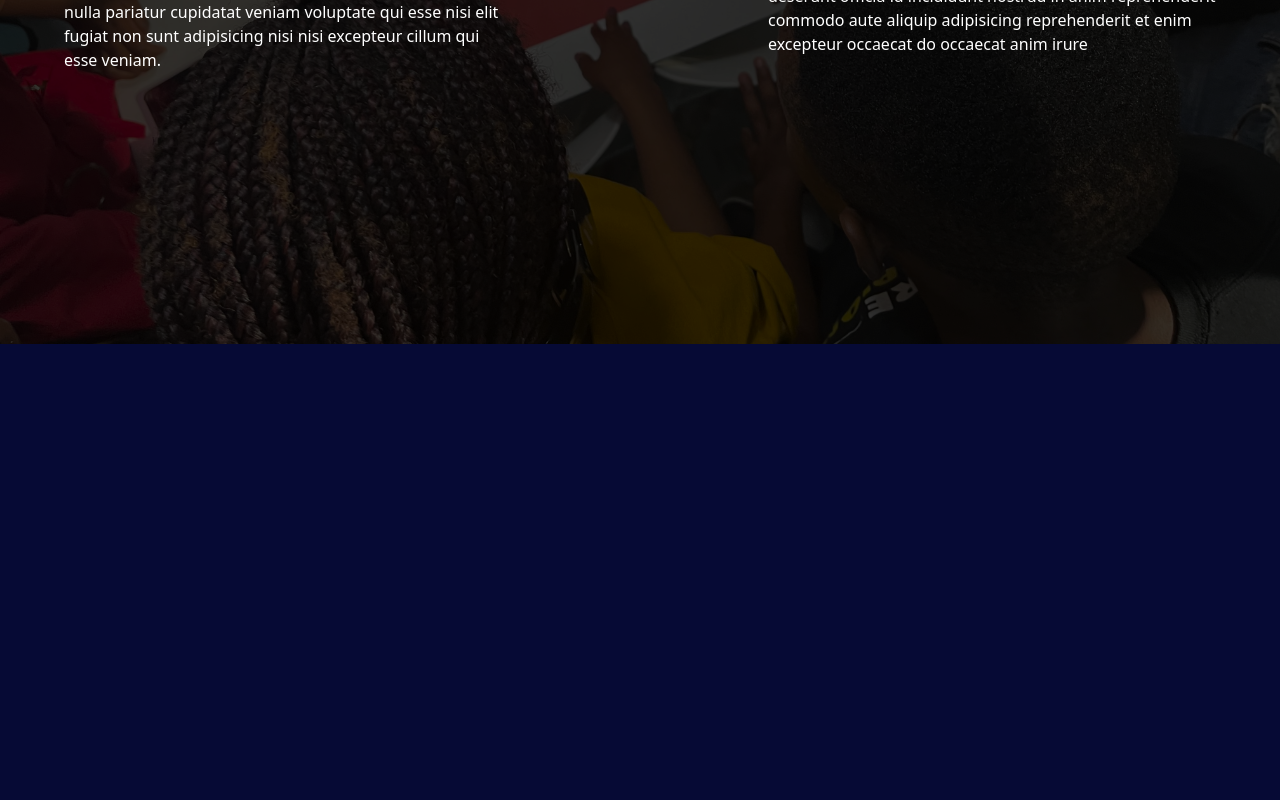
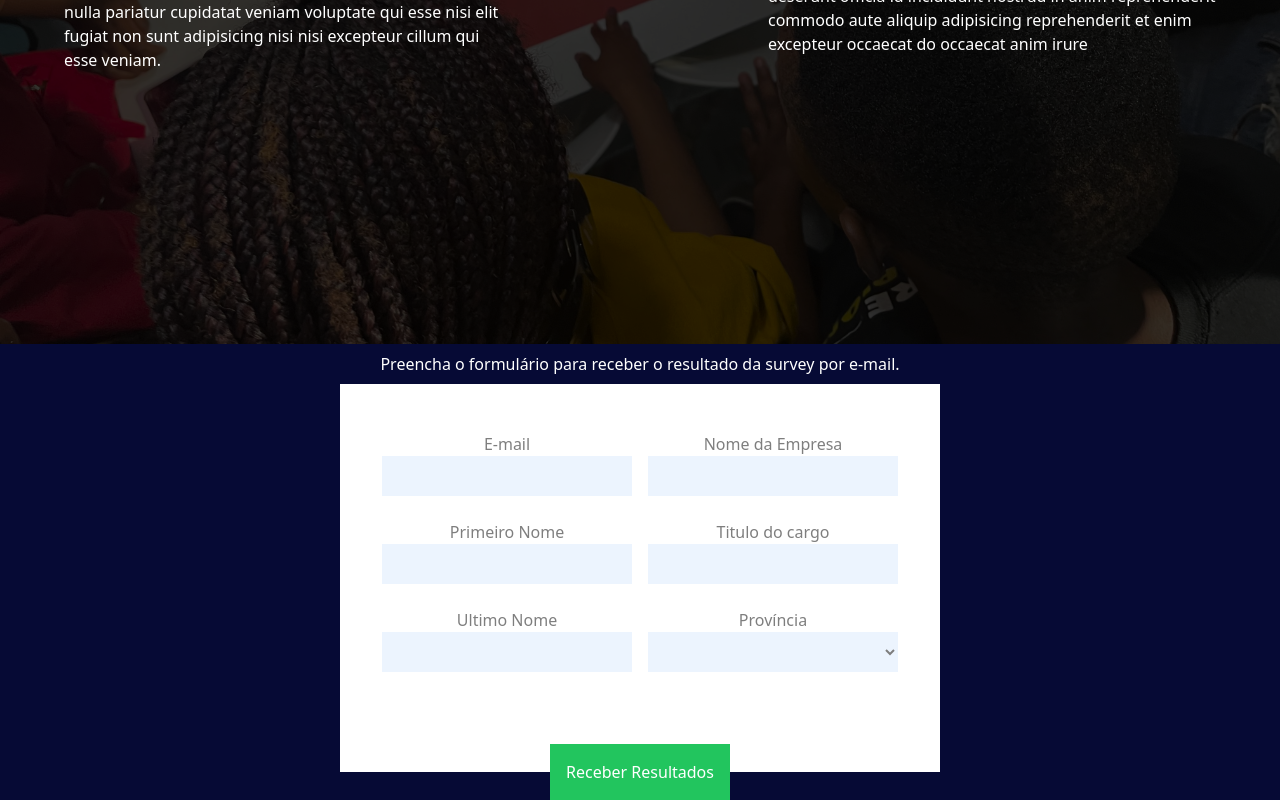
Before and after one commit to Maputo-Frontenders/survey-report, a Next.js app: page / in a window 1280 px wide. Shown: the part 1256-2056 px from the top of the page. Before the commit the page ends 1600 px from the top, so only its background shows below. Built offline with nearby package versions, Linux system fonts and the light colour scheme.

Commit message:
feat: added a form to request the report.

```diff
--- a/src/app/page.tsx
+++ b/src/app/page.tsx
@@ -3,6 +3,7 @@
 import Image from "next/image";
 import Link from "next/link";
 import { ArrowCircleDown } from "phosphor-react";
+import SubmitForm from '@/components/SubmitForm'
 
 import logoWhite from "../../public/images/logo-white.png";
 
@@ -54,6 +55,9 @@ export default function Home() {
           </div>
           <div className="absolute z-10 bg-black/80 w-full h-full top-0 left-0"></div>
         </section>
+        <section>
+          <SubmitForm />
+        </section>
       </main>
     </>
   )
--- /dev/null
+++ b/src/components/SubmitForm.tsx
@@ -0,0 +1,99 @@
+'use client'
+
+import { useState } from 'react'
+import { useForm } from 'react-hook-form'
+import { z } from 'zod'
+import { zodResolver } from '@hookform/resolvers/zod'
+
+const submitFormDataSchema = z.object({
+	email: z.string().nonempty('O E-mail é obrigatório.').toLowerCase().email('E-mail Inválido'),
+	firstName: z.string().nonempty('o primeioro nome é obrigatório.').min(3, 'no mínimo 3 caracteres.'),
+	lastName: z.string().nonempty('o último nome é obrigatório.').min(3, 'no mínimo 3 caracteres.'),
+	companyName: z.string().nonempty('nome da empresa é obrigatório.').min(5, 'no mínimo 5 caracteres.'),
+	jobTitle: z.string().nonempty('título do cargo é obrigatório').min(5, 'no mínimo 5 caracteres.'),
+	province: z.string().nonempty('Selecione a província!'),
+})
+
+type SubmitFormData = z.infer<submitFormDataSchema>
+
+const style = {
+	main:"flex flex-col text-center  w-[250px] opacity-50",
+	label: "",
+	input: "p-2 text-center w-[250px] bg-blue-100 outline-none text-black"
+}
+
+const SubmitForm: React.FC = () => {
+	const { register, handleSubmit, formState: { errors } } = useForm({
+		resolver: zodResolver(submitFormDataSchema)
+	})
+
+
+	const sendPDF = (data: SubmitFormData) => {
+    console.log("data:", data)
+	}
+
+	return (
+		<div className="flex justify-center items-center w-screen flex-col">
+            <p className="text-white p-2">Preencha o formulário para receber o resultado da survey por e-mail.</p>
+			<form
+				onSubmit={handleSubmit(sendPDF)}
+				className="p-4 w-[100vw] max-w-[600px] flex flex-col md:flex-row md:flex-wrap gap-4 bg-white justify-center items-center py-7 pt-12 "
+			>
+				<div className="gap-6 flex flex-col">
+					<div className={style.main}>
+						<label className={style.label}>E-mail</label>
+						<input className={style.input} {...register('email')}/>
+						{ errors?.email && (<span className="text-red-700">{errors.email.message}</span>)}
+					</div>
+					<div className={style.main}>
+						<label className={style.label}>Primeiro Nome</label>
+						<input className={style.input} {...register('firstName')}/>
+            { errors?.firstName && (<span className="text-red-700">{errors.firstName.message}</span>)}
+					</div>
+					<div className={style.main}>
+						<label className={style.label}>Ultimo Nome</label>
+						<input className={style.input} {...register('lastName')}/>
+            { errors?.lastName && (<span className="text-red-700">{errors.lastName.message}</span>)}
+					</div>
+				</div>
+				<div className="gap-6 flex flex-col">
+					<div className={style.main}>
+						<label className={style.label}>Nome da Empresa</label>
+						<input className={style.input} {...register('companyName')}/>
+            { errors?.companyName && (<span className="text-red-700">{errors.companyName.message}</span>)}
+					</div>
+					<div className={style.main}>
+						<label className={style.label}>Titulo do cargo</label>
+						<input className={style.input} {...register('jobTitle')}/>
+            { errors?.jobTitle && (<span className="text-red-700">{errors.jobTitle.message}</span>)}
+					</div>
+					<div className={style.main}>
+						<label className={style.label}>Província</label>
+						<select className={style.input} {...register('province')}>
+                <option ></option>
+                <option value="Cabo Delegado">Cabo Delegado</option>
+                <option value="Gaza">Gaza</option>
+                <option value="Inhambane">Inhambane</option>
+                <option value="Manica">Manica</option>
+                <option value="Maputo Cidade">Maputo Cidade</option>
+                <option value="Maputo Provincia">Maputo Província</option>
+                <option value="Nampula">Nampula</option>
+                <option value="Niassa">Niassa</option>
+                <option value="Sofala">Sofala</option>
+                <option value="Tete">Tete</option>
+                <option value="Zambézia">Zambézia</option>
+		        	</select>
+              { errors?.province && (<span className="text-red-700">{errors.province.message}</span>)}
+					</div>
+				</div>
+				<input
+					type="submit"
+					value="Receber Resultados"
+					className="relative bg-green-500 top-14 p-4 text-white font-medium"
+				/>
+			</form>
+		</div>
+	)
+}
+
+export default SubmitForm
```
Also changed, not shown: 1 other file (tests, documents, lock files or other folders).
